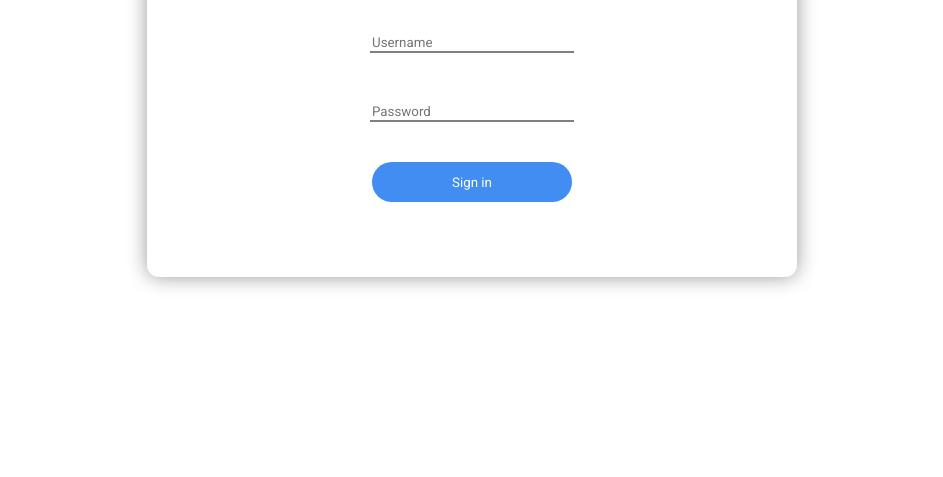
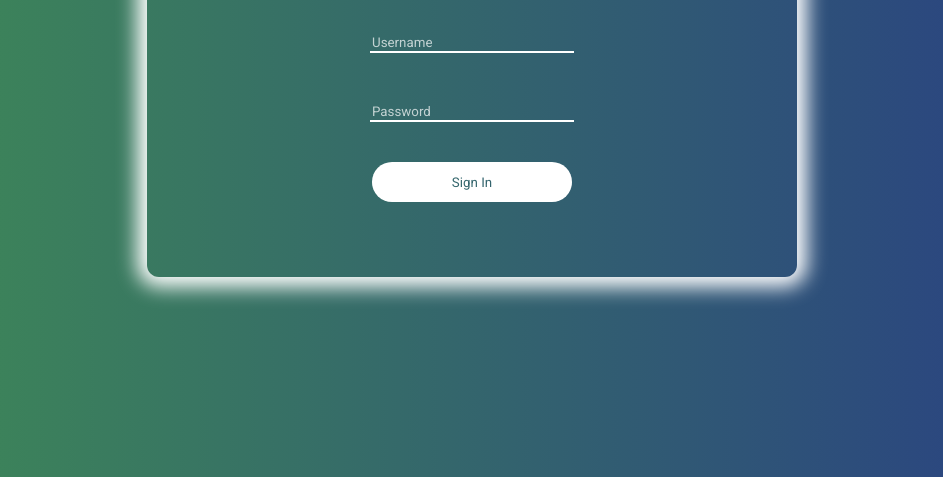
Before and after one commit to eduardocamarena96/eduardo-camarena-login-ui-project, a plain HTML site: page login.html in a window 1280 px wide. Shown: the part 323-800 px from the top of the page, without its empty margins (168-1111 px from the left). Drawn offline with Linux system fonts and the light colour scheme.

Commit message:
Added extra features:
* Added a Linear Gradient background
	* Left to right: Green to Blue
* Added a subtle animation that moves the background gradient slightly from left to right and right to left. It loops infinitely.
* Changed the styles on the input fields
	* Made the placeholder text a little less bright
		* Lowered the opacity
	* Removed the outline
	* Removed placeholder text when input is focused on
* Changed the styles on the sign in button
	* Mix-blend-mode to make text transparent so it uses the background color
* Added a hover effect on the sign in button
	* Box shadow
	* Text shadow
	* Cursor pointer
* Added a click effect on the sign in button
	* Transform property with scale value

```diff
--- a/login-styles.css
+++ b/login-styles.css
@@ -1,14 +1,32 @@
 body {
-    display: flex; /* Makes the body element a flex container */
-    justify-content: center; /* Center items along the main-axis (i.e. will center flex item or items horizontally when flex-direction is set to row */
-    align-items: center; /* Center items along the cross-axis (i.e. will center flex item or items vertically when flex-direction is set to row) */
+    display: flex;
+    justify-content: center;
+    align-items: center;
 
-    min-height: 100vh; /* Sets the height of the body element to be at least as tall as the viewport height */;
+    min-height: 100vh;
     padding: 0 24px;
-    margin: 0; /* Gets rid of the default margin from the body element */
+    margin: 0;
 
-    background-color: white;
+    background: linear-gradient(to right, #45a247, #283c86);
     font-family: 'Roboto', Arial;
+
+    /* Stretch the background to be 130% of its original width and 130% of its original height. */
+    background-size: 130% 130%;
+	animation: gradient 15s ease infinite;
+}
+
+@keyframes gradient {
+    /* Background goes from center left, to center right, back to center left */
+    /* https://dev.to/this-is-learning/all-you-need-to-know-about-background-position-3aac#percentage-values */
+	0% {
+		background-position: 0% 50%; /* Center Left */
+	}
+	50% {
+		background-position: 100% 50%; /* Center Right */
+	}
+	100% {
+		background-position: 0% 50%; /* Center Left */
+	}
 }
 
 /* Buttons and form elements do not inherit font settings from parent by default */
@@ -16,6 +34,19 @@ input, button {
     font-family: inherit
 }
 
+input {
+    background-color: transparent;
+    color: white;
+    outline: none;
+}
+
+input::placeholder {
+    color: hsla(0, 0%, 100%, 0.7);
+}
+
+input:focus::placeholder {
+    color: transparent;
+  }
 
 .login-box {
     flex-grow: 1;
@@ -27,9 +58,9 @@ input, button {
     min-width: 300px;
     max-width: 650px;
     height: 400px;
-    box-shadow: 0px 0px 20px rgba(0, 0, 0, 0.4);
+
+    box-shadow: 0px 0px 20px 10px white;
     border-radius: 12px;
-
 }
 
 .sign-in-text {
@@ -38,19 +69,21 @@ input, button {
 
     font-weight: 400;
     font-size: 48px;
+
+    color: white;
+}
+
+.username, .password {
+    margin-top: 50px;
+
+    border: none;
+    border-bottom: 2px solid white;
 }
 
 .username, .password, .sign-in-button {
     width: 50%;
     min-width: 150px;
     max-width: 200px;
-}
-
-.username, .password {
-    border: none;
-    border-bottom: 2px solid gray;
-
-    margin-top: 50px;
 }
 
 .sign-in-button {
@@ -60,10 +93,18 @@ input, button {
     border: none;
     border-radius: 20px;
 
-    color: white;
-    background-color: hsl(214, 86%, 60%);
+    background-color: hsl(0, 0%, 100%);
+    mix-blend-mode: screen;
 }
 
 .sign-in-button:hover {
+    box-shadow: inset 0 0 10px 0 white,
+                0 0 20px 2px white;
+
+    text-shadow: 0 0 10px hsl(121, 40%, 80%);
     cursor: pointer;
 }
+
+.sign-in-button:active {
+    transform: scale(1.1);
+}
--- a/login.html
+++ b/login.html
@@ -4,9 +4,13 @@
 
   <meta charset="UTF-8">
   <meta name="viewport" content="width=device-width, initial-scale=1.0">
+
+  <!-- Google Fonts -->
   <link rel="preconnect" href="https://fonts.googleapis.com">
   <link rel="preconnect" href="https://fonts.gstatic.com" crossorigin>
   <link href="https://fonts.googleapis.com/css2?family=Roboto:ital,wght@0,100;0,300;0,400;0,500;0,700;0,900;1,100;1,300;1,400;1,500;1,700;1,900&display=swap" rel="stylesheet">
+  <!-- Google Fonts -->
+
   <link rel="stylesheet" href="login-styles.css">
 
   <title>Eduardo Camarena's Login UI Project</title>
@@ -16,11 +20,10 @@
 
   <div class="login-box">
 
-
     <h1 class="sign-in-text">Sign in</h1>
     <input class="username" type="text" placeholder="Username">
     <input class="password" type="password" placeholder="Password">
-    <button class="sign-in-button">Sign in</button>
+    <button class="sign-in-button">Sign In</button>
 
   </div>
 
```
